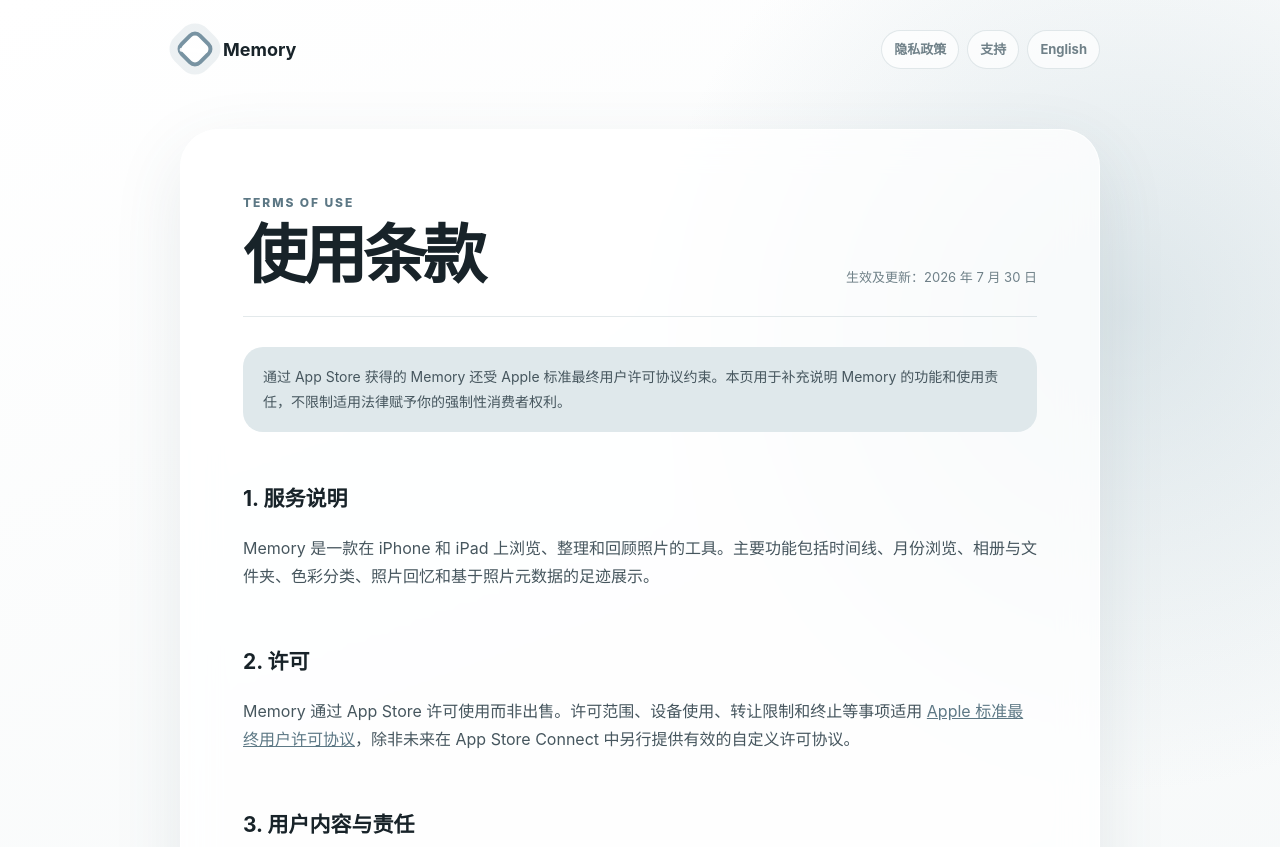
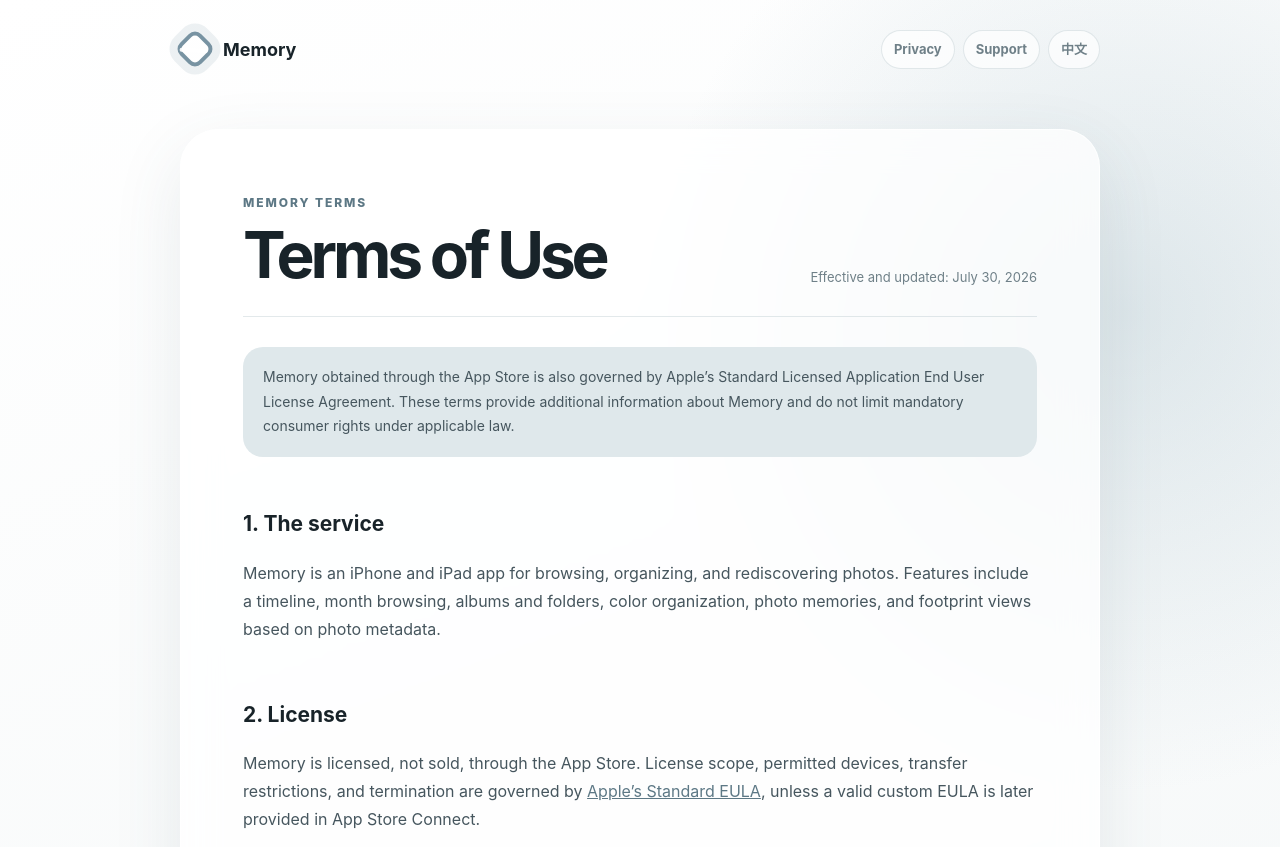
Before and after one commit to leevin2026-png/memory-app-legal, a plain HTML site: page docs/terms/index.html in a window 1280 px wide. Shown: the top 847 px of the page. Drawn offline with Linux system fonts and the light colour scheme.

Commit message:
Make English primary on docs/terms/index.html

```diff
--- a/docs/terms/index.html
+++ b/docs/terms/index.html
@@ -1,25 +1,25 @@
 <!doctype html>
-<html lang="zh-Hans">
+<html lang="en">
   <head>
     <meta charset="utf-8" />
     <meta name="viewport" content="width=device-width, initial-scale=1" />
-    <meta name="description" content="Memory App 使用条款。" />
-    <title>使用条款 · Memory</title>
+    <meta name="description" content="Terms of Use for the Memory app." />
+    <title>Terms of Use · Memory</title>
     <link rel="stylesheet" href="../styles.css" />
   </head>
   <body>
     <header class="site-header shell">
       <a class="brand" href="../"><i class="mark" aria-hidden="true"></i>Memory</a>
-      <nav aria-label="网站导航">
-        <a href="../privacy/">隐私政策</a>
-        <a href="../support/">支持</a>
-        <a class="language-link" href="#english">English</a>
+      <nav aria-label="Site navigation">
+        <a href="../privacy/">Privacy</a>
+        <a href="../support/">Support</a>
+        <a class="language-link" href="#chinese">中文</a>
       </nav>
     </header>
 
     <main class="shell">
       <article class="document">
-        <header class="document-header">
+        <header class="document-header" id="chinese" lang="zh-Hans">
           <div><span class="eyebrow">TERMS OF USE</span><h1>使用条款</h1></div>
           <span class="updated">生效及更新：2026 年 7 月 30 日</span>
         </header>
@@ -69,7 +69,7 @@
 
         <div class="english" id="english" lang="en">
           <header class="document-header">
-            <div><span class="eyebrow">ENGLISH VERSION</span><h1>Terms of Use</h1></div>
+            <div><span class="eyebrow">MEMORY TERMS</span><h1>Terms of Use</h1></div>
             <span class="updated">Effective and updated: July 30, 2026</span>
           </header>
 
@@ -119,5 +119,6 @@
     </main>
 
     <footer class="site-footer shell">Memory Terms of Use · com.story.mem.forever</footer>
+    <script src="../language-order.js"></script>
   </body>
 </html>
```
